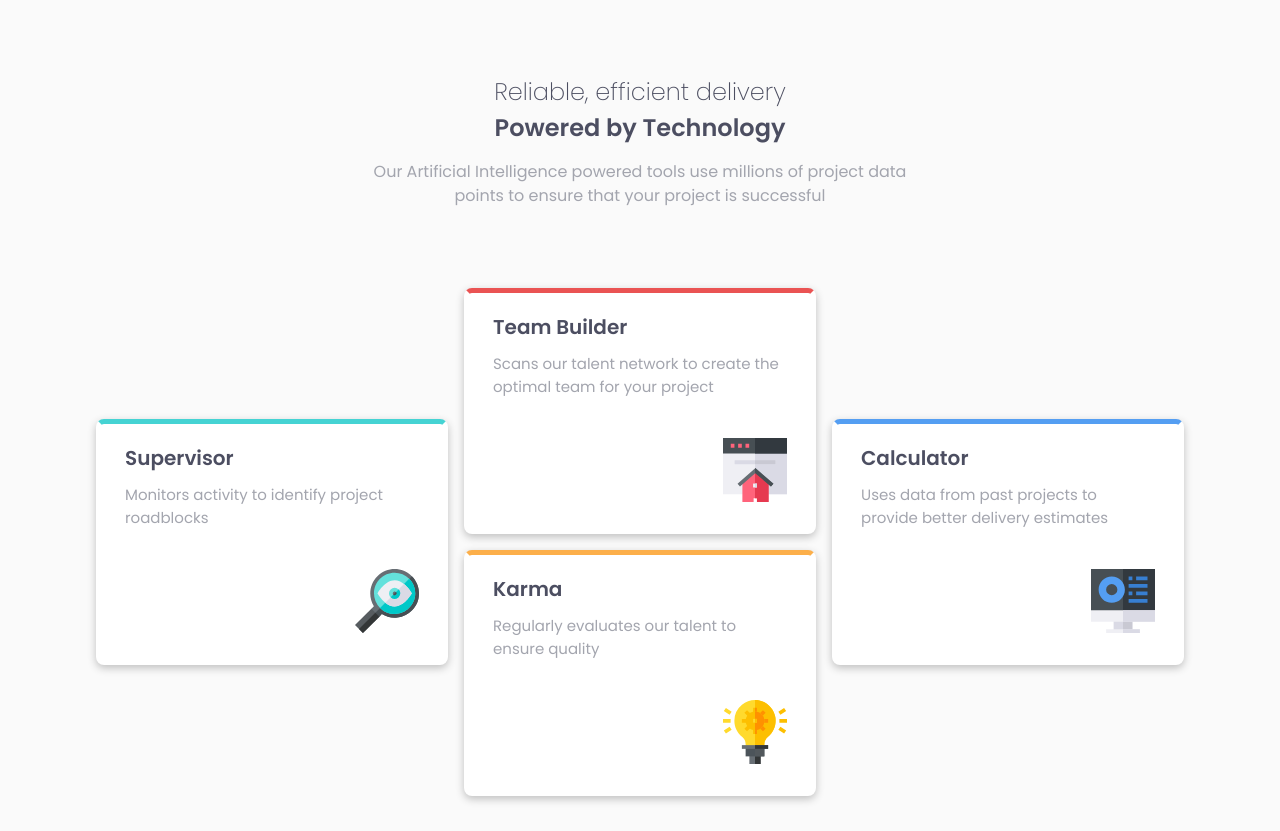
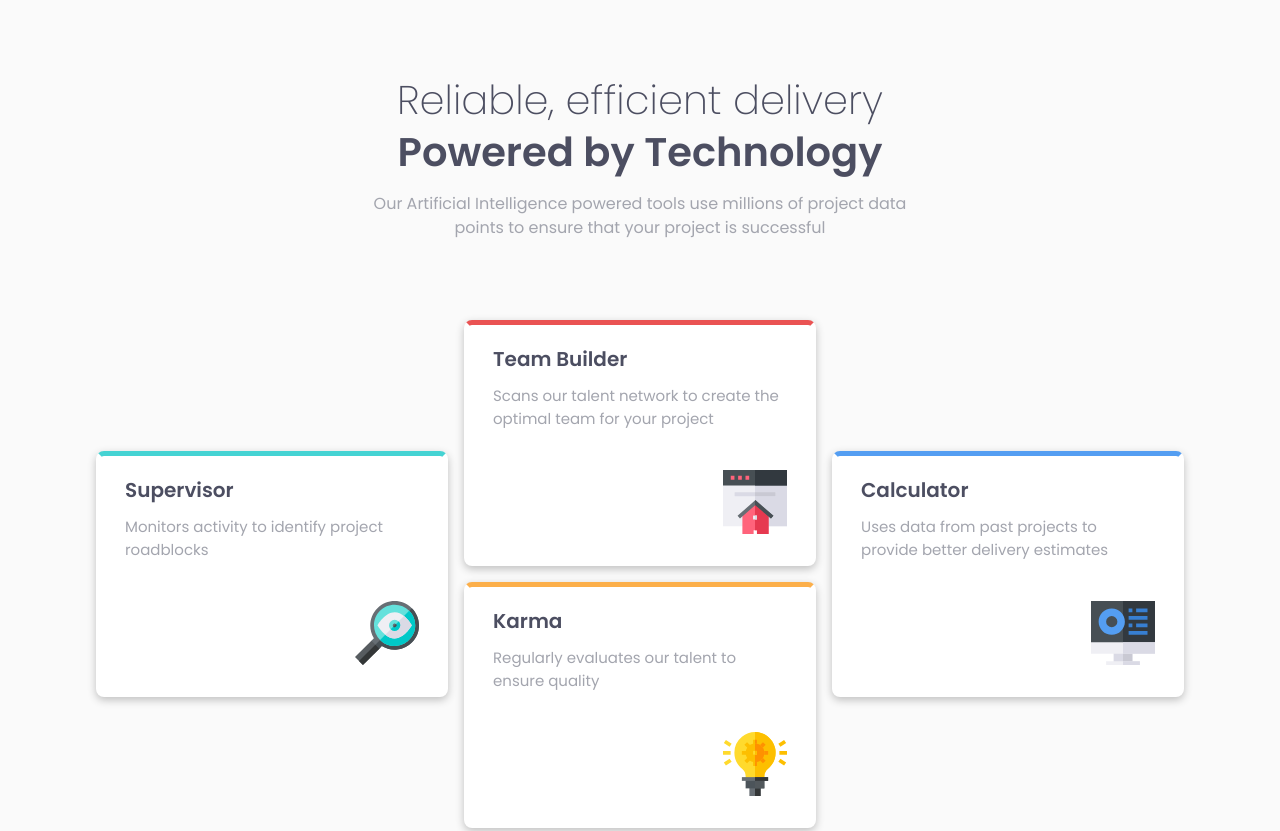
Before and after one commit to rafaeltakano/frontendmentor-four-card-feature-section-main, a plain HTML site: page index.html in a window 1280 px wide. Shown: the top 831 px of the page. Drawn offline with Linux system fonts and the light colour scheme.

Commit message:
fix(header): increased font-size to viewport

```diff
--- a/assets/scss/layout/_header.scss
+++ b/assets/scss/layout/_header.scss
@@ -4,12 +4,12 @@
   max-width: 35rem;
 
   h1 {
-    font-size: 1.5rem;
+    font-size: clamp(1.5rem, 5vw, 2.5rem);
     font-weight: 200;
   }
 
   h2 {
-    font-size: 1.5rem;
+    font-size: clamp(1.5rem, 5vw, 2.5rem);
     margin: 0.75rem 0 1.25rem;
   }
 }
```
Also changed, not shown: assets/css/style.css.
